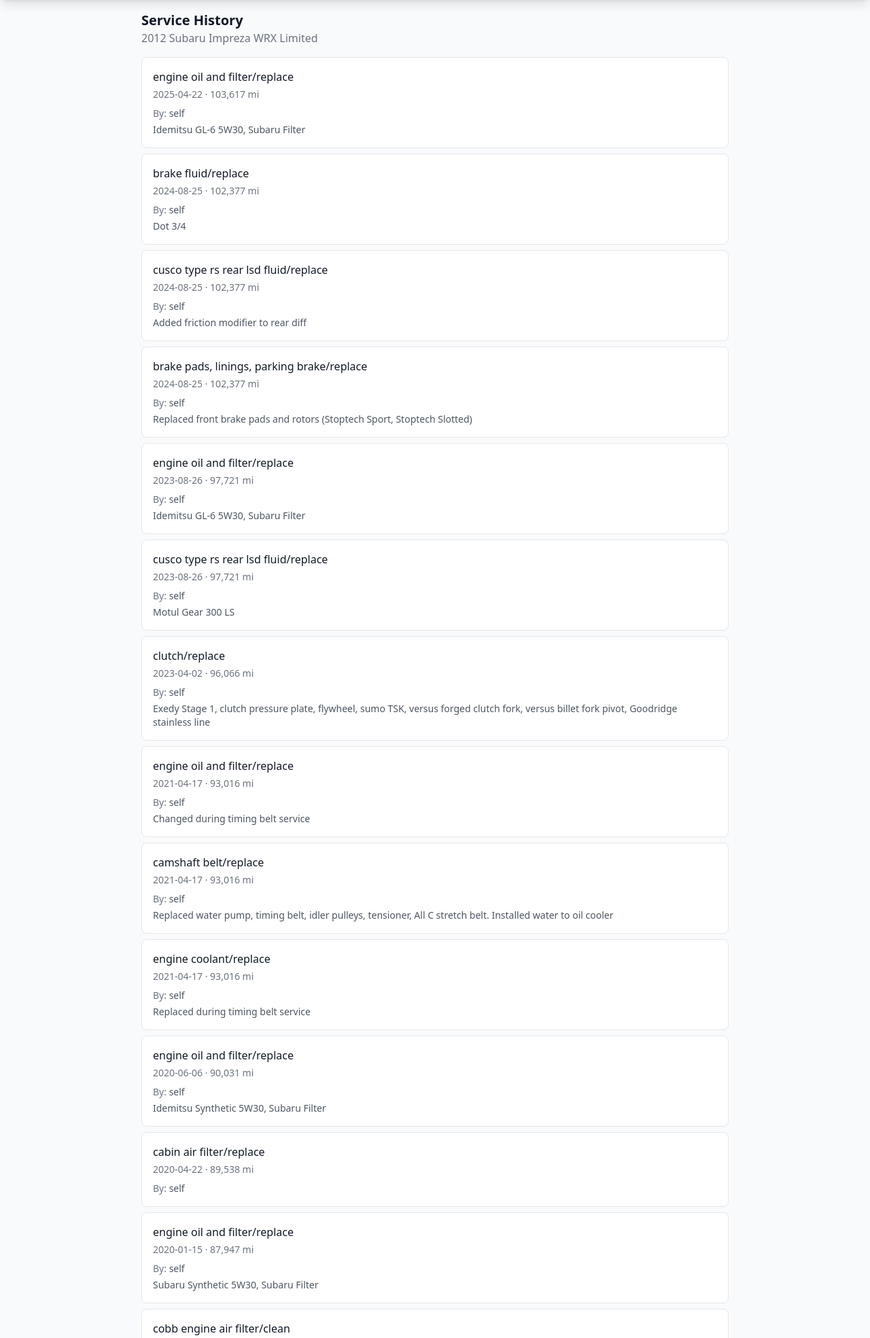
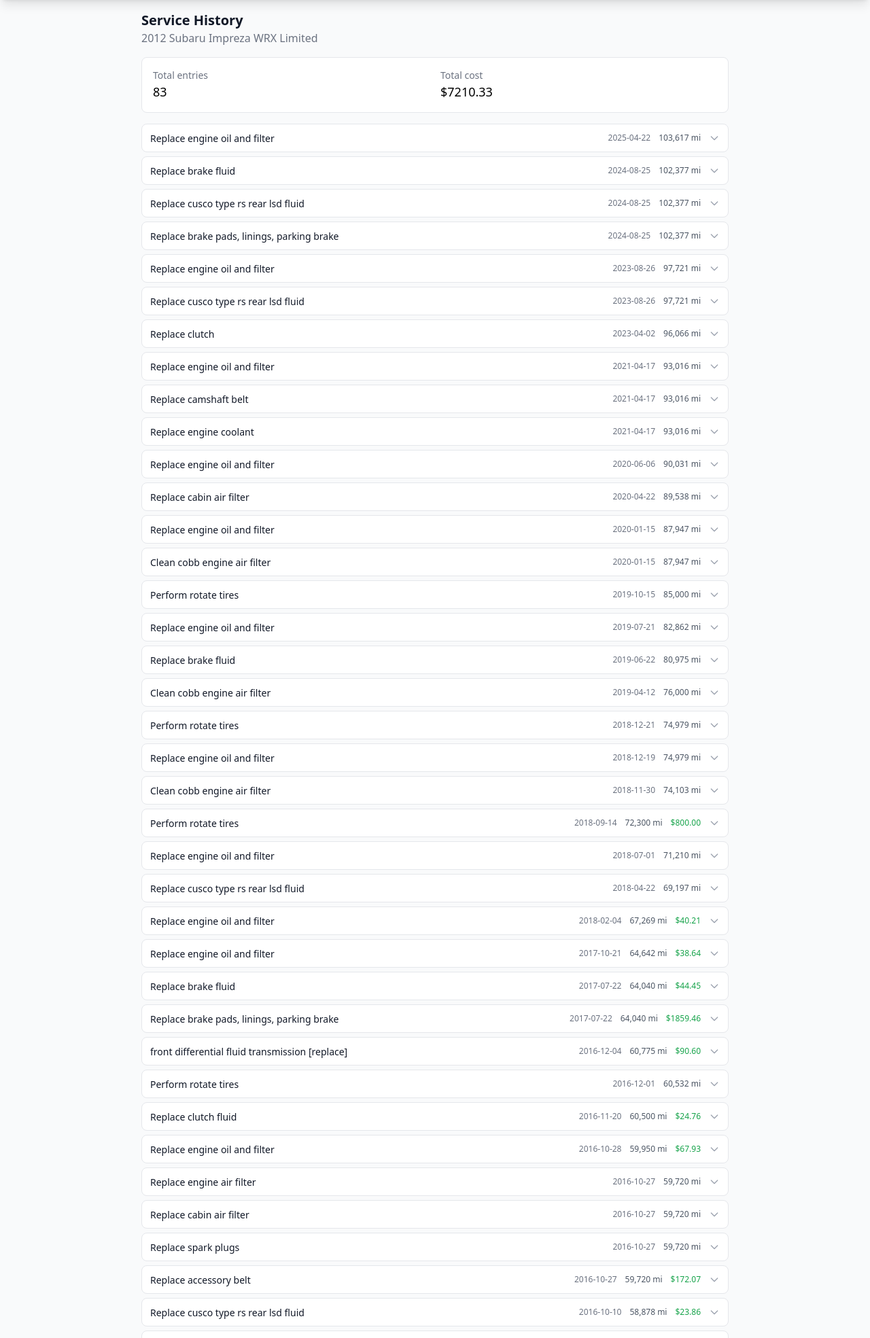
Before and after one commit to mrdefenestrator/maint-schedule, a Flask app: page /vehicle/wrx/history in a window 1280 px wide. Shown: the part 68-2037 px from the top of the page at 68% size. Run offline with Flask 3, Linux system fonts and the light colour scheme; some libraries are stand-ins or nearby versions.

Commit message:
improve layout of most of the pages

```diff
--- a/vehicles/cbr600rr.yaml
+++ b/vehicles/cbr600rr.yaml
@@ -1,8 +1,8 @@
 car:
   make: Honda
   model: CBR600RR
-  trim: Standard
-  year: 2007
+  trim:
+  year: 2003
   purchaseDate: '2013-08-15'
   purchaseMiles: 14719
 state:
--- a/web/app.py
+++ b/web/app.py
@@ -75,9 +75,26 @@ def status_badge_color(status: Status) -> str:
     return colors.get(status, "bg-gray-500 text-white")
 
 
+def format_rule_key(rule_key):
+    """Format rule_key as 'Verb Item [phase]' to match vehicle page display."""
+    if not rule_key:
+        return "—"
+    parts = rule_key.split("/")
+    if len(parts) >= 2:
+        item = parts[0]
+        verb = parts[1]
+        phase = parts[2] if len(parts) > 2 else None
+        result = f"{verb.capitalize()} {item}"
+        if phase:
+            result += f" [{phase}]"
+        return result
+    return rule_key
+
+
 # Register template filters
 app.jinja_env.filters["format_miles"] = format_miles
 app.jinja_env.filters["format_date"] = format_date
+app.jinja_env.filters["format_rule_key"] = format_rule_key
 app.jinja_env.filters["status_color"] = status_color
 app.jinja_env.filters["status_badge_color"] = status_badge_color
 
@@ -95,12 +112,17 @@ def index():
 
         ok = sum(1 for s in all_status if s.status == Status.OK)
 
+        # Get last service info
+        last_service = vehicle.last_service
+
         vehicles.append({
             "id": get_vehicle_id(path),
             "vehicle": vehicle,
             "overdue": overdue,
             "due_soon": due_soon,
             "ok": ok,
+            "last_service": last_service,
+            "total_rules": len(vehicle.rules),
         })
 
     return render_template("index.html", vehicles=vehicles)
--- a/web/templates/history.html
+++ b/web/templates/history.html
@@ -18,50 +18,9 @@
     <p class="text-gray-500">{{ vehicle.car.name }}</p>
 </div>
 
-<!-- History List -->
-<div class="space-y-2">
-    {% for entry in history %}
-    <div class="bg-white rounded-lg border border-gray-200 p-4">
-        <div class="flex items-start justify-between">
-            <div class="flex-1 min-w-0">
-                <h3 class="font-medium text-gray-900">{{ entry.rule_key }}</h3>
-                <p class="text-sm text-gray-500 mt-1">
-                    {{ entry.date }}
-                    {% if entry.mileage %} &middot; {{ entry.mileage | format_miles }} mi{% endif %}
-                </p>
-            </div>
-            {% if entry.cost %}
-            <span class="text-sm font-medium text-gray-700">${{ "%.2f" | format(entry.cost) }}</span>
-            {% endif %}
-        </div>
-
-        {% if entry.performed_by or entry.notes %}
-        <div class="mt-2 text-sm text-gray-600">
-            {% if entry.performed_by %}
-            <p><span class="text-gray-500">By:</span> {{ entry.performed_by }}</p>
-            {% endif %}
-            {% if entry.notes %}
-            <p class="mt-1">{{ entry.notes }}</p>
-            {% endif %}
-        </div>
-        {% endif %}
-    </div>
-    {% else %}
-    <div class="text-center py-12 text-gray-500">
-        <svg class="w-12 h-12 mx-auto text-gray-300 mb-4" fill="none" stroke="currentColor" viewBox="0 0 24 24">
-            <path stroke-linecap="round" stroke-linejoin="round" stroke-width="2"
-                  d="M9 5H7a2 2 0 00-2 2v12a2 2 0 002 2h10a2 2 0 002-2V7a2 2 0 00-2-2h-2M9 5a2 2 0 002 2h2a2 2 0 002-2M9 5a2 2 0 012-2h2a2 2 0 012 2"/>
-        </svg>
-        <p>No service history yet.</p>
-        <p class="text-sm mt-2">Use "Log Service" to add entries.</p>
-    </div>
-    {% endfor %}
-</div>
-
 {% if history %}
 <!-- Summary -->
-<div class="mt-6 p-4 bg-white rounded-lg border border-gray-200">
-    <h3 class="text-sm font-medium text-gray-700 mb-2">Summary</h3>
+<div class="mb-4 p-4 bg-white rounded-lg border border-gray-200">
     <div class="grid grid-cols-2 gap-4 text-sm">
         <div>
             <p class="text-gray-500">Total entries</p>
@@ -76,4 +35,67 @@
     </div>
 </div>
 {% endif %}
+
+<!-- History List - accordion style -->
+<div class="space-y-1.5">
+    {% for entry in history %}
+    <div class="bg-white rounded-lg border border-gray-200 overflow-hidden">
+        <!-- Collapsed header - clickable -->
+        <div class="px-3 py-2 cursor-pointer flex items-center justify-between gap-2"
+             onclick="this.nextElementSibling.classList.toggle('hidden'); this.querySelector('.chevron').classList.toggle('rotate-180')">
+            <div class="flex-1 min-w-0">
+                <span class="font-medium text-gray-900 text-sm">{{ entry.rule_key | format_rule_key }}</span>
+            </div>
+            <div class="flex items-center gap-3">
+                <span class="text-xs text-gray-500 whitespace-nowrap">{{ entry.date }}</span>
+                {% if entry.mileage %}
+                <span class="text-xs text-gray-600 whitespace-nowrap">{{ entry.mileage | format_miles }} mi</span>
+                {% endif %}
+                {% if entry.cost %}
+                <span class="text-xs font-medium text-green-600 whitespace-nowrap">${{ "%.2f" | format(entry.cost) }}</span>
+                {% endif %}
+                <svg class="chevron w-4 h-4 text-gray-400 transition-transform flex-shrink-0" fill="none" stroke="currentColor" viewBox="0 0 24 24">
+                    <path stroke-linecap="round" stroke-linejoin="round" stroke-width="2" d="M19 9l-7 7-7-7"/>
+                </svg>
+            </div>
+        </div>
+
+        <!-- Expanded details - hidden by default -->
+        <div class="hidden border-t border-gray-100 px-3 py-2 bg-gray-50">
+            <div class="grid grid-cols-2 gap-2 text-sm">
+                <div>
+                    <p class="text-gray-500 text-xs">Date</p>
+                    <p class="font-medium">{{ entry.date }}</p>
+                </div>
+                <div>
+                    <p class="text-gray-500 text-xs">Mileage</p>
+                    <p class="font-medium">{% if entry.mileage %}{{ entry.mileage | format_miles }} mi{% else %}—{% endif %}</p>
+                </div>
+                <div>
+                    <p class="text-gray-500 text-xs">Cost</p>
+                    <p class="font-medium">{% if entry.cost %}${{ "%.2f" | format(entry.cost) }}{% else %}—{% endif %}</p>
+                </div>
+                <div>
+                    <p class="text-gray-500 text-xs">Performed by</p>
+                    <p class="font-medium">{% if entry.performed_by %}{{ entry.performed_by }}{% else %}—{% endif %}</p>
+                </div>
+                <div class="col-span-2">
+                    <p class="text-gray-500 text-xs">Notes</p>
+                    <p class="font-medium">{% if entry.notes %}{{ entry.notes }}{% else %}—{% endif %}</p>
+                </div>
+            </div>
+        </div>
+    </div>
+    {% else %}
+    <div class="text-center py-12 text-gray-500">
+        <svg class="w-12 h-12 mx-auto text-gray-300 mb-4" fill="none" stroke="currentColor" viewBox="0 0 24 24">
+            <path stroke-linecap="round" stroke-linejoin="round" stroke-width="2"
+                  d="M9 5H7a2 2 0 00-2 2v12a2 2 0 002 2h10a2 2 0 002-2V7a2 2 0 00-2-2h-2M9 5a2 2 0 002 2h2a2 2 0 002-2M9 5a2 2 0 012-2h2a2 2 0 012 2"/>
+        </svg>
+        <p>No service history yet.</p>
+        <p class="text-sm mt-2">Use "Log Service" to add entries.</p>
+    </div>
+    {% endfor %}
+</div>
+
 {% endblock %}
```
Also changed, not shown: web/templates/index.html (+33 -20 lines), web/templates/vehicle.html (+6 -9 lines).
